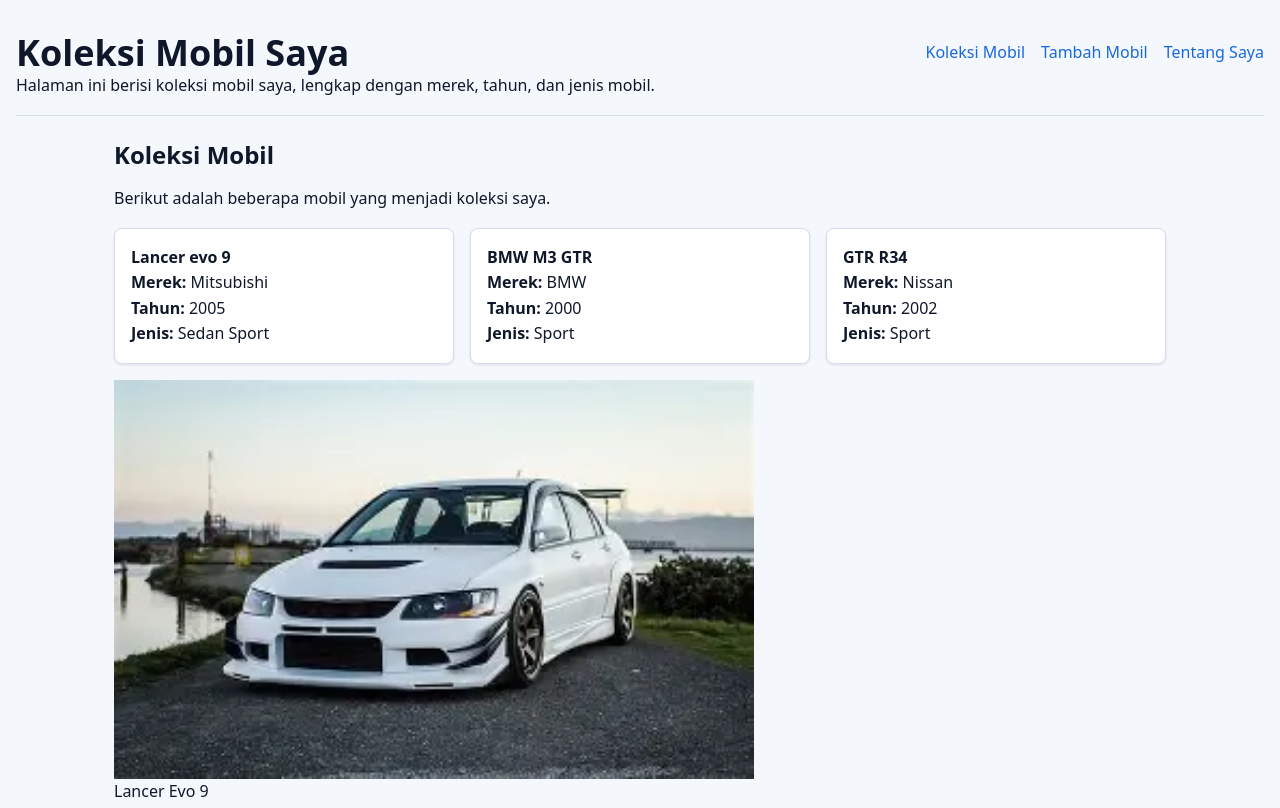
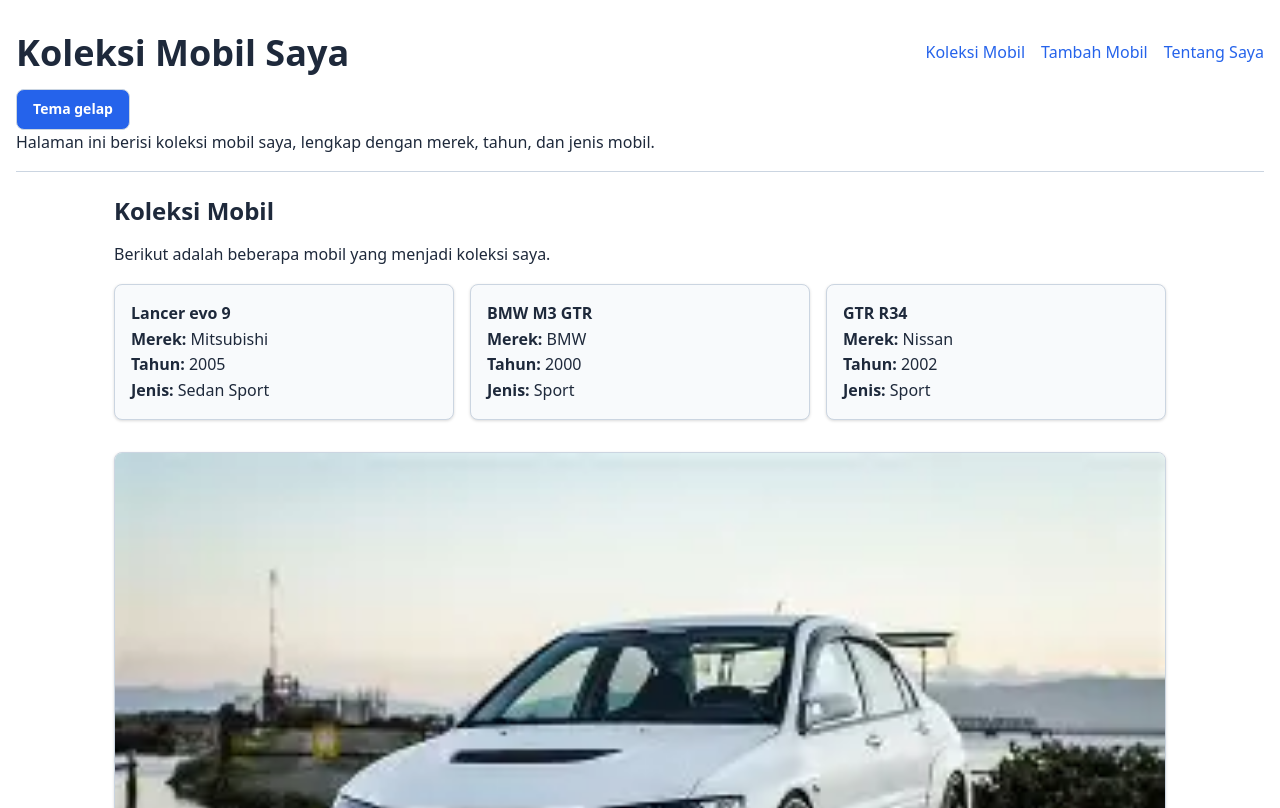
Before and after one commit to Deninda/PABW, a plain HTML site: page worksheetP4/profile.html in a window 1280 px wide. Shown: the top 808 px of the page. Drawn offline with Linux system fonts and the light colour scheme.

Commit message:
Pertemuan 4: tema gelap dan tombol pengalih

```diff
--- a/worksheetP4/komponen.css
+++ b/worksheetP4/komponen.css
@@ -66,3 +66,27 @@ input:user-invalid {
 .form-kolom:has(input:user-invalid) .pesan-galat {
   display: block;
 }
+
+/* Gambar koleksi mobil */
+figure {
+  margin: var(--space-4) 0;
+  padding: 0;
+  background: var(--color-surface);
+  border: 1px solid var(--color-border);
+  border-radius: var(--radius-md);
+  overflow: hidden;
+  box-shadow: var(--shadow-1);
+}
+
+figure img {
+  display: block;
+  width: 100%;
+  height: auto;
+  object-fit: cover;
+}
+
+figcaption {
+  padding: var(--space-2) var(--space-3);
+  font-weight: 600;
+  color: var(--color-fg);
+}
--- a/worksheetP4/profile.html
+++ b/worksheetP4/profile.html
@@ -25,6 +25,15 @@
                     </ul>
                 </nav>
             </div>
+            <input
+                type="checkbox"
+                id="tema"
+                class="pengalih-tema"
+                >
+
+                <label for="tema" class="tombol-tema">
+                Tema gelap
+                </label>
 
             <p>
                 Halaman ini berisi koleksi mobil saya,
--- a/worksheetP4/tema.css
+++ b/worksheetP4/tema.css
@@ -0,0 +1,97 @@
+/* F.1 — Tema terang sebagai tema dasar */
+
+:root {
+  --color-bg: #ffffff;
+  --color-fg: #1e293b;
+  --color-surface: #f8fafc;
+  --color-border: #cbd5e1;
+  --color-primary: #2563eb;
+  --color-danger: #dc2626;
+  --color-focus: #f59e0b;
+  --shadow-1: 0 1px 3px rgba(0, 0, 0, .15);
+}
+
+
+/* Mengikuti pengaturan sistem */
+@media (prefers-color-scheme: dark) {
+  :root {
+    --color-bg: #0F172A;
+    --color-fg: #E2E8F0;
+    --color-surface: #1E293B;
+    --color-border: #334155;
+    --color-primary: #7DA9F7;
+    --color-danger: #FF8A8A;
+    --color-focus: #FFCC00;
+    --shadow-1: 0 1px 3px rgba(0, 0, 0, .45);
+  }
+}
+
+
+/* F.2 — Pengalih tema */
+
+/* Checkbox tetap ada tetapi disembunyikan */
+.pengalih-tema {
+  position: absolute;
+  width: 1px;
+  height: 1px;
+  opacity: 0;
+}
+
+
+/* Ketika checkbox dicentang → tema gelap */
+:root:has(#tema:checked) {
+  --color-bg: #0F172A;
+  --color-fg: #E2E8F0;
+  --color-surface: #1E293B;
+  --color-border: #334155;
+  --color-primary: #7DA9F7;
+  --color-danger: #FF8A8A;
+  --color-focus: #FFCC00;
+  --shadow-1: 0 1px 3px rgba(0, 0, 0, .45);
+}
+
+
+/* Ketika checkbox tidak dicentang → tema terang */
+:root:not(:has(#tema:checked)) {
+  --color-bg: #ffffff;
+  --color-fg: #1e293b;
+  --color-surface: #f8fafc;
+  --color-border: #cbd5e1;
+  --color-primary: #2563eb;
+  --color-danger: #dc2626;
+  --color-focus: #f59e0b;
+  --shadow-1: 0 1px 3px rgba(0, 0, 0, .15);
+}
+
+
+/* Tombol tema */
+.tombol-tema {
+  display: inline-block;
+  position: relative;
+  z-index: 10;
+
+  padding: var(--space-2) var(--space-4);
+  margin-top: var(--space-4);
+
+  border: 1px solid var(--color-border);
+  border-radius: var(--radius-md);
+
+  background: var(--color-primary);
+  color: white;
+
+  cursor: pointer;
+  user-select: none;
+}
+
+
+/* Saat mouse diarahkan ke tombol */
+.tombol-tema:hover {
+  opacity: 0.85;
+}
+
+
+/* Saat tombol mendapat fokus keyboard */
+.tombol-tema:focus-within {
+  outline: 2px solid var(--color-focus);
+  outline-offset: 2px;
+}
```
